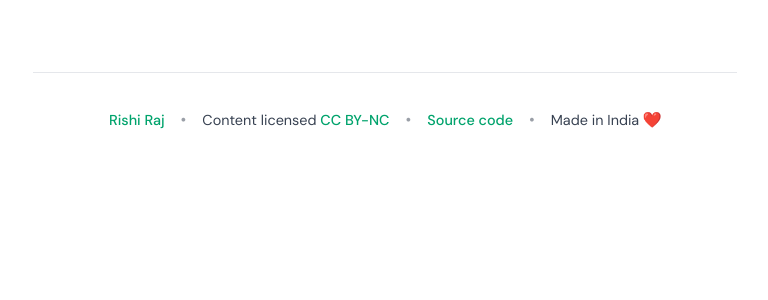
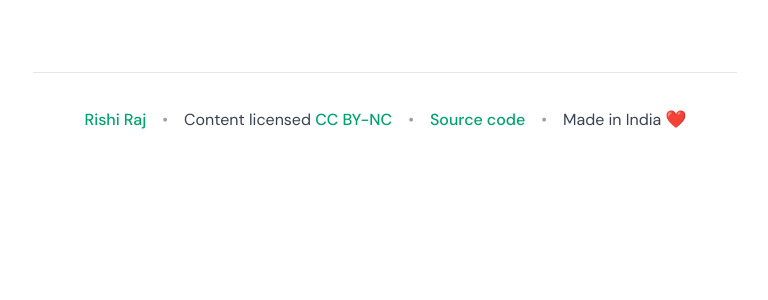
Before and after one commit to talkxo/rishiraj-blog-machine, a Jekyll site: the page built from index.html, in a window 1280 px wide. Shown: the part 3769-4069 px from the top of the page, without its empty margins (255-1023 px from the left). Built offline with Jekyll 4.4.1, drawn with Linux system fonts in a browser that asks for light colours.

Commit message:
Standardize font sizes across all pages
- Remove font-size overrides from footer elements (0.9rem)
- Remove font-size overrides from about component (1.1rem, 0.85rem, 0.95rem)
- All pages now use consistent 1rem font size from fs--body mixin
- Ensures uniform typography across About, Stuff, Colophon, and other pages

```diff
--- a/_sass/components/_about.scss
+++ b/_sass/components/_about.scss
@@ -34,7 +34,6 @@
 
   &__intro {
     @include fs--body;
-    font-size: 1.1rem;
     line-height: 1.6;
     color: var(--color-text);
     margin: 0;
@@ -76,7 +75,6 @@
   &__label {
     @include fs--body;
     color: var(--color-muted);
-    font-size: 0.85rem;
     font-weight: 500;
   }
 }
@@ -164,7 +162,6 @@
       @include fs--body;
       color: var(--color-muted);
       margin: 0;
-      font-size: 0.95rem;
     }
   }
 }
--- a/_sass/components/_page.scss
+++ b/_sass/components/_page.scss
@@ -63,7 +63,6 @@
     .location {
         @include fs--body;
         color: var(--color-muted);
-        font-size: 0.9rem;
 
         a {
             color: var(--color-accent);
```
